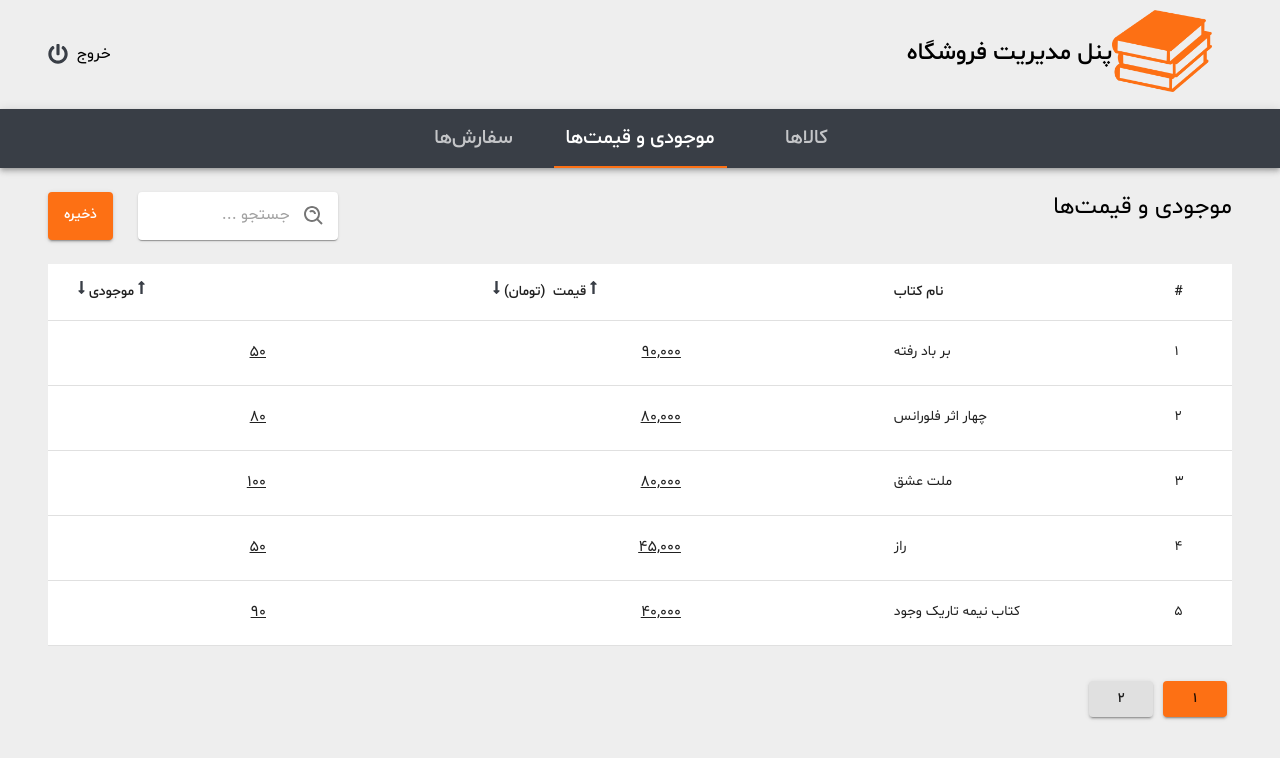
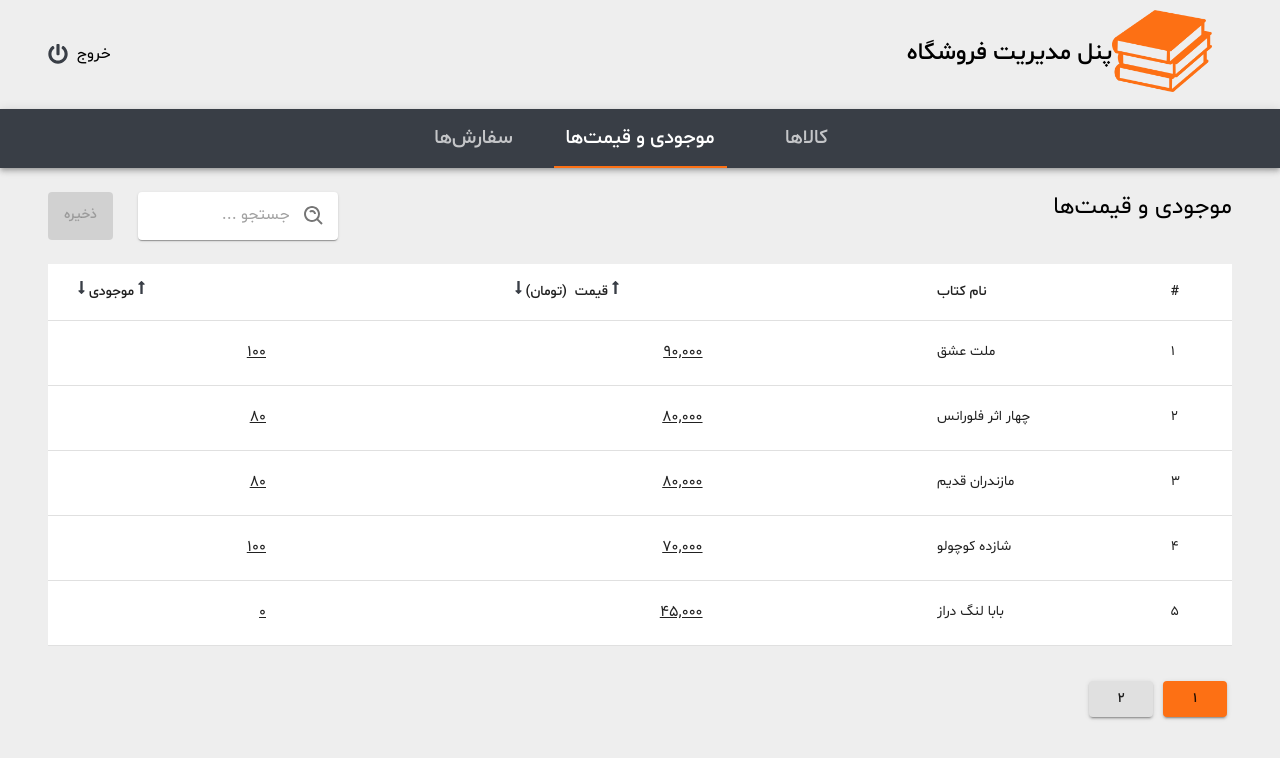
Before and after one commit to shadizohari/maktab48-project-Zohari, a React (Create React App) app in the folder my-app/: page /admin-panel/quantity_and_price in a window 1280 px wide. Shown: the top 758 px of the page. Built offline with nearby package versions, Linux system fonts and the light colour scheme; data requests are answered from the project's data file; sample sign-in values are in the browser's storage; a web font is replaced by a local one; what jss-rtl would draw is missing.

Commit message:
component quantity&parice: add disabled button when dont edit

```diff
--- a/my-app/src/component/DataTableHeader.jsx
+++ b/my-app/src/component/DataTableHeader.jsx
@@ -34,7 +34,7 @@ const useStyles = makeStyles((theme) => ({
 
 }));
 
-export default function DataTableHeader({ searchInput, titre, textBtn, handelClick, button = true, radio = false, ...props }) {
+export default function DataTableHeader({ searchInput, titre, textBtn, handelClick, button = true, radio = false, disabled, ...props }) {
     const classes = useStyles();
     const btn = styleButton();
 
@@ -53,6 +53,7 @@ export default function DataTableHeader({ searchInput, titre, textBtn, handelCli
                     variant="contained"
                     className={btn.btn}
                     onClick={handelClick}
+                    disabled={disabled}
                 >
                     {textBtn}
                 </Button> : false}
--- a/my-app/src/component/DataTableQuantity&Price.jsx
+++ b/my-app/src/component/DataTableQuantity&Price.jsx
@@ -92,6 +92,18 @@ export default function DataTableQuanitityandPrices({ ...props }) {
     const [modifiedData, setModifiedData] = useState([]);
     const [styleInputChange, setStyleInputChange] = useState(classes.styleInputChange)
     const [idChange, setIdChange] = useState([])
+    const [isEdinting, setEditing] = useState(false)
+    const [disabled, setDisabled] = useState("disabled")
+
+    useEffect(() => {
+        if (isEdinting) {
+            setDisabled("")
+        }else{
+            setDisabled("disabled")
+        }
+    }, [isEdinting])
+
+
 
     function setPriceValue(idRow) {
         if (booksData) {
@@ -118,6 +130,7 @@ export default function DataTableQuanitityandPrices({ ...props }) {
 
     // function for handeling value input price and quantity
     function handelInput(e, id, input) {
+        setEditing(true)
         setIdChange([...idChange, id])
         e.target.type = "number"
         e.target.className = `${styleInputChange} MuiInputBase-input`;
@@ -150,8 +163,10 @@ export default function DataTableQuanitityandPrices({ ...props }) {
         return new Promise(resolve => setTimeout(resolve, ms));
     }
     function putData() {
-        console.log(idChange)
+
         // setIdChange([])
+        if (modifiedData.length > 0) {
+            setEditing(false)
             modifiedData.forEach(async (book, indx) => {
                 putBookApi('http://localhost:5000/books/', book.id, book);
                 await sleep(500);
@@ -161,6 +176,7 @@ export default function DataTableQuanitityandPrices({ ...props }) {
             setTimeout(() => {
                 dispatch(setLoading(false));
             }, 1000);
+        }
     }
 
     // map for data
@@ -221,7 +237,7 @@ export default function DataTableQuanitityandPrices({ ...props }) {
     }
     return (
         <div>
-            <DataTableHeader titre="موجودی و قیمت‌ها" textBtn="ذخیره" handelClick={putData} searchInput={(e) => searchInput(e)} />
+            <DataTableHeader titre="موجودی و قیمت‌ها" textBtn="ذخیره" disabled={disabled} handelClick={putData} searchInput={(e) => searchInput(e)} />
             <DataTableContainer>
                 <TableHead>
                     <TableRow>
@@ -242,7 +258,7 @@ export default function DataTableQuanitityandPrices({ ...props }) {
                     </TableRow>
                 </TableHead>
                 <TableBody>
-                    {(!searchValue ? mapDataQuantityPrice(booksData.sort(sortPrice)) : mapDataQuantityPrice(searchFunc(booksData)))}
+                    {(isEdinting) ? (mapDataQuantityPrice(booksData)) : ((searchValue ? mapDataQuantityPrice(searchFunc(booksData)) : mapDataQuantityPrice(booksData.sort(sortPrice))))}
                 </TableBody>
 
             </DataTableContainer>
```
Also changed, not shown: my-app/db.json. Lines whose indentation alone changed are shown as unchanged.
